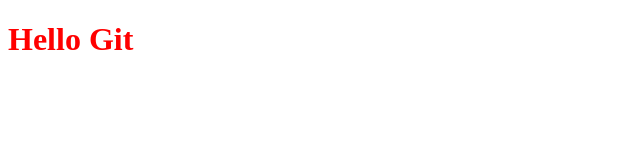
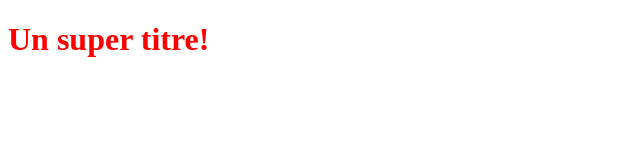
Before and after one commit to omarKanoune/PremierProject, a plain HTML site: page index.html in a window 1280 px wide. Shown: the whole page, without its empty margins (0-640 px from the left). Drawn offline with Linux system fonts and the light colour scheme.

Commit message:
Modification du  tite H1

```diff
--- a/index.html
+++ b/index.html
@@ -8,7 +8,7 @@
     <link rel="stylesheet" href="style.css">
 </head>
 <body>
-    <h1>Hello Git</h1>
+    <h1>Un super titre!</h1>
 
 </body>
 </html>
```
